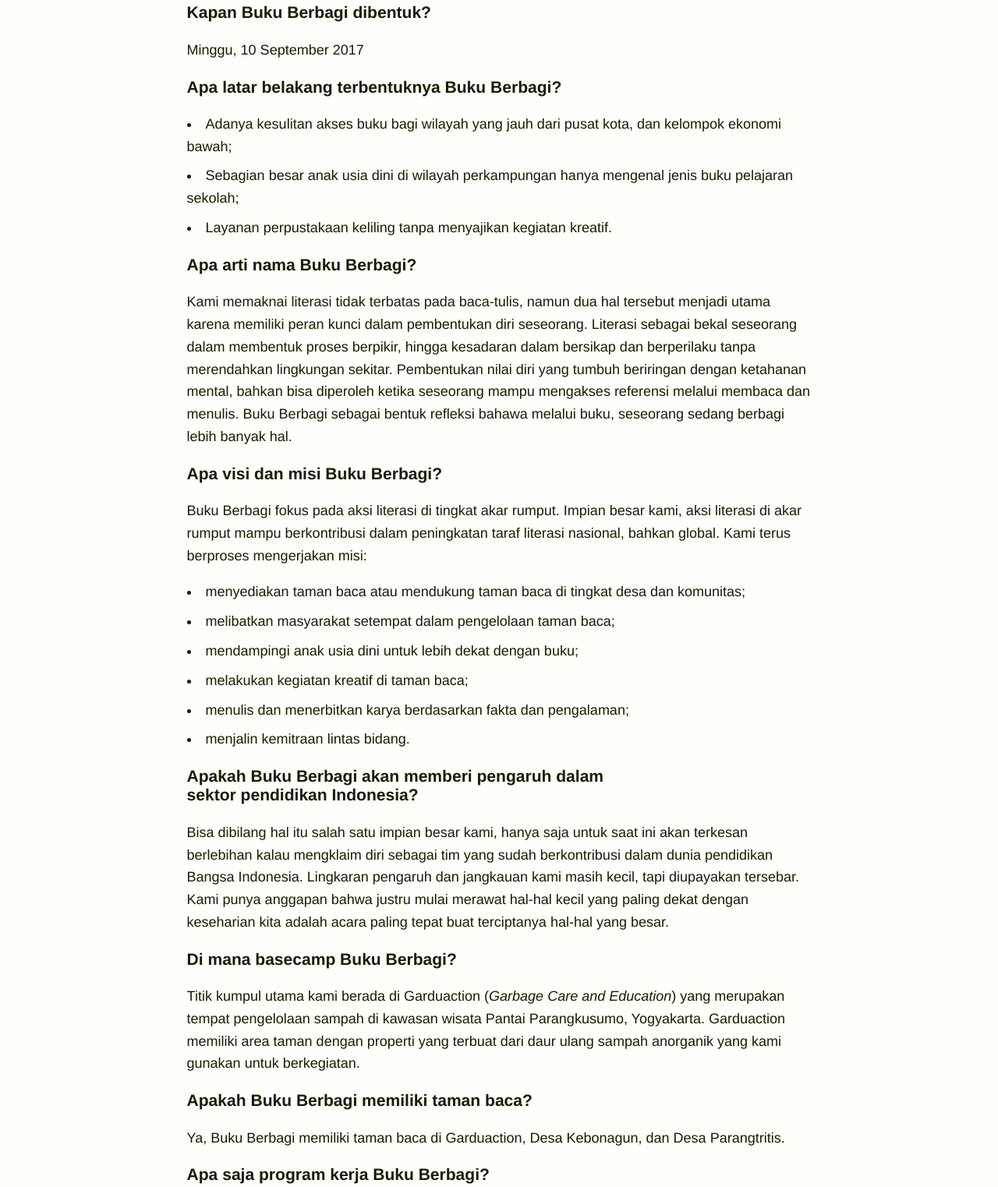
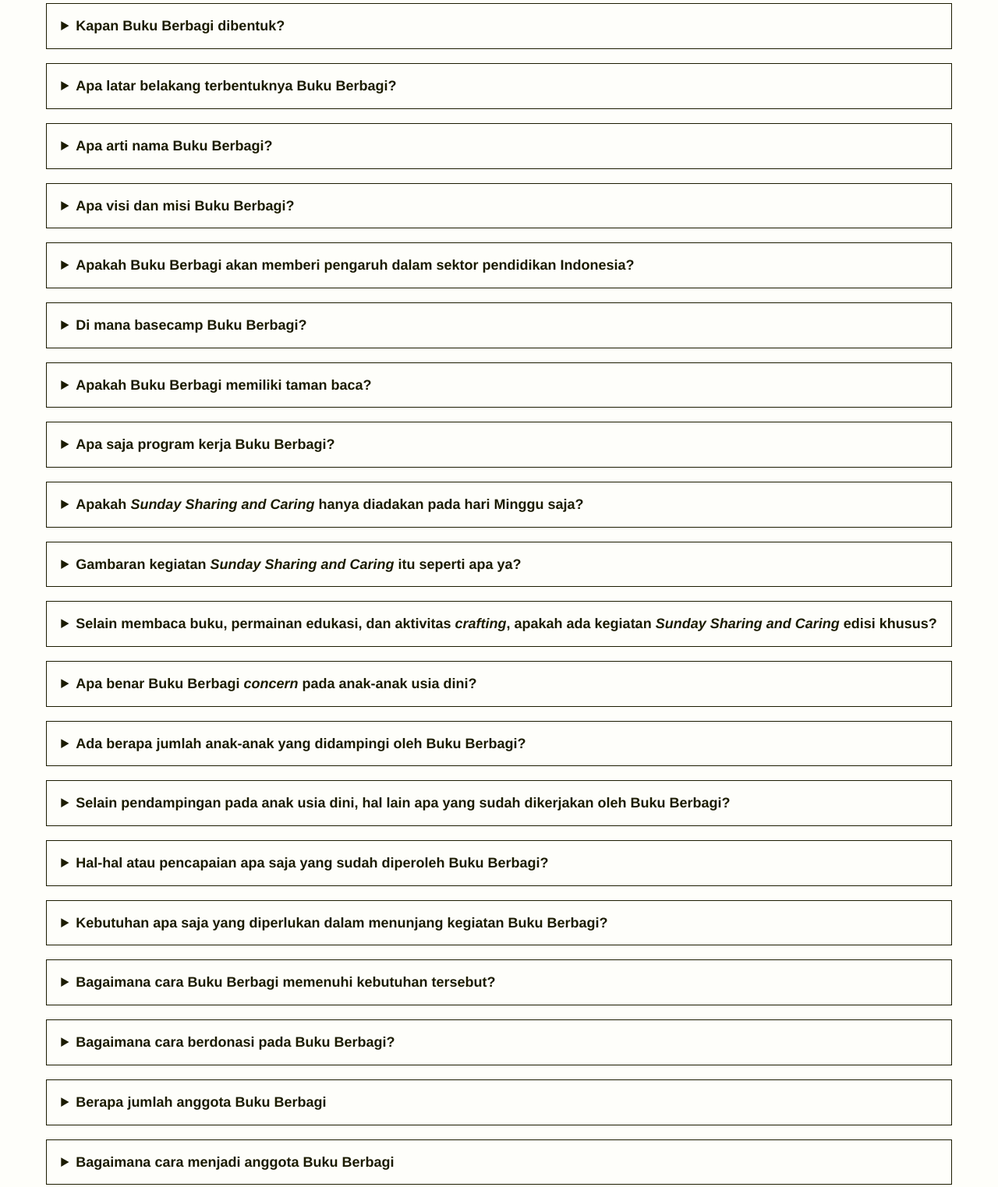
Before and after one commit to kca485/bukuberbagi, an Eleventy site: page src/index.njk in a window 1280 px wide. Shown: the part 877-2400 px from the top of the page at 78% size. Built offline with nearby package versions, Linux system fonts and the light colour scheme; Eleventy itself is replaced by a stand-in of ours; files that its build step writes are made by us from their sources.

Commit message:
make the faq to be accordions

```diff
--- a/src/index.njk
+++ b/src/index.njk
@@ -21,17 +21,28 @@
 <div class="main">
   <h2>Tanya-Jawab Seputar Buku Berbagi</h2>
 
-  <h3>Kapan Buku Berbagi dibentuk?</h3>
+  <details>
+    <summary>
+      Kapan Buku Berbagi dibentuk?
+    </summary>
     <p>Minggu, 10 September 2017</p>
+  </details>
 
-  <h3>Apa latar belakang terbentuknya Buku Berbagi?</h3>
+  <details>
+    <summary>
+      Apa latar belakang terbentuknya Buku Berbagi?
+    </summary>
     <ul>
       <li>Adanya kesulitan akses buku bagi wilayah yang jauh dari pusat kota, dan kelompok ekonomi bawah;</li>
       <li>Sebagian besar anak usia dini di wilayah perkampungan hanya mengenal jenis buku pelajaran sekolah;</li>
       <li>Layanan perpustakaan keliling tanpa menyajikan kegiatan kreatif.</li>
     </ul>
+  </details>
 
-  <h3>Apa arti nama Buku Berbagi?</h3>
+  <details>
+    <summary>
+      Apa arti nama Buku Berbagi?
+    </summary>
     <p>
       Kami memaknai literasi tidak terbatas pada baca-tulis,
       namun dua hal tersebut menjadi utama karena memiliki peran kunci dalam pembentukan diri seseorang.
@@ -41,8 +52,12 @@
       bahkan bisa diperoleh ketika seseorang mampu mengakses referensi melalui membaca dan menulis.
       Buku Berbagi sebagai bentuk refleksi bahawa melalui buku, seseorang sedang berbagi lebih banyak hal.
     </p>
+  </details>
 
-  <h3>Apa visi dan misi Buku Berbagi?</h3>
+  <details>
+    <summary>
+      Apa visi dan misi Buku Berbagi?
+    </summary>
     <p>
       Buku Berbagi fokus pada aksi literasi di tingkat akar rumput.
       Impian besar kami, aksi literasi di akar rumput mampu
@@ -57,8 +72,12 @@
       <li>menulis dan menerbitkan karya berdasarkan fakta dan pengalaman;</li>
       <li>menjalin kemitraan lintas bidang.</li>
     </ul>
+  </details>
 
-  <h3>Apakah Buku Berbagi akan memberi pengaruh dalam sektor pendidikan Indonesia?</h3>
+  <details>
+    <summary>
+      Apakah Buku Berbagi akan memberi pengaruh dalam sektor pendidikan Indonesia?
+    </summary>
     <p>
       Bisa dibilang hal itu salah satu impian besar kami,
       hanya saja untuk saat ini akan terkesan berlebihan
@@ -67,21 +86,33 @@
       Kami punya anggapan bahwa justru mulai merawat hal-hal kecil yang paling dekat dengan keseharian kita
       adalah acara paling tepat buat terciptanya hal-hal yang besar.
     </p>
+  </details>
 
-  <h3>Di mana basecamp Buku Berbagi?</h3>
+  <details>
+    <summary>
+      Di mana basecamp Buku Berbagi?
+    </summary>
     <p>
       Titik kumpul utama kami berada di <abbr>Garduaction</abbr> (<span lang="en">Garbage Care and Education</span>)
       yang merupakan tempat pengelolaan sampah di kawasan wisata Pantai Parangkusumo, Yogyakarta.
       <abbr>Garduaction</abbr> memiliki area taman dengan properti yang terbuat dari daur ulang sampah anorganik
       yang kami gunakan untuk berkegiatan.
     </p>
+  </details>
 
-  <h3>Apakah Buku Berbagi memiliki taman baca?</h3>
+  <details>
+    <summary>
+      Apakah Buku Berbagi memiliki taman baca?
+    </summary>
     <p>
       Ya, Buku Berbagi memiliki taman baca di <abbr>Garduaction</abbr>, Desa Kebonagun, dan Desa Parangtritis.
     </p>
+  </details>
 
-  <h3>Apa saja program kerja Buku Berbagi?</h3>
+  <details>
+    <summary>
+      Apa saja program kerja Buku Berbagi?
+    </summary>
     <p>
       Program tetap kami bernama <span lang="en">Sunday Sharing and Caring</span>
       yang berupa kegiatan untuk anak-anak usia dini.
@@ -89,11 +120,19 @@
       <span lang="en">Sunday Sharing and Caring</span> juga dilakukan di luar Taman Baca Buku Berbagi
       dengan jadwal sesuai keperluan atau ketika ada gagasan dan rekomendasi dari relasi Buku Berbagi.
     </p>
+  </details>
 
-  <h3>Apakah <span lang="en">Sunday Sharing and Caring</span> hanya diadakan pada hari Minggu saja?</h3>
+  <details>
+    <summary>
+      Apakah <span lang="en">Sunday Sharing and Caring</span> hanya diadakan pada hari Minggu saja?
+    </summary>
     <p>Ya, seperti namanya, hanya pada hari Minggu.</p>
+  </details>
 
-  <h3>Gambaran kegiatan <span lang="en">Sunday Sharing and Caring</span> itu seperti apa ya?</h3>
+  <details>
+    <summary>
+      Gambaran kegiatan <span lang="en">Sunday Sharing and Caring</span> itu seperti apa ya?
+    </summary>
     <p>
       Pertemuan antara kakak relawan Buku Berbagi dan adik-adik asuhnya
       diawali dengan kegiatan membaca buku yang tersedia.
@@ -101,24 +140,30 @@
       Pertemuan dilanjutkan dengan permainan edukasi
       atau aktifitas <span lang="en">crafting</span> dengan bahan baku sampah anorganik.
     </p>
+  </details>
 
-  <h3>
+  <details>
+    <summary>
       Selain membaca buku, permainan edukasi, dan aktivitas <span lang="en">crafting</span>,
       apakah ada kegiatan <span lang="en">Sunday Sharing and Caring</span> edisi khusus?
-  </h3>
+    </summary>
     <p>
       Ada. Biasanya berupa lomba, kunjungan ke museum, atau pentas seni.
       Kegiatan tersebut tergantung pada donatur yang menginginkan dibuatkan acara khusus untuk adik-adik asuh kami.
     </p>
+  </details>
 
-  <h3>Apa benar Buku Berbagi <span lang="en">concern</span> pada anak-anak usia dini?</h3>
+  <details>
+    <summary>Apa benar Buku Berbagi <span lang="en">concern</span> pada anak-anak usia dini?</summary>
     <p>
       Bisa dibilang seperti itu.
       Kami mempunyai pandangan bahwa hal terpenting yang bisa diselamatkan oleh bangsa ini
       adalah anak-anak usia dini si calon penyelamat bangsa itu sendiri.
     </p>
+  </details>
 
-  <h3>Ada berapa jumlah anak-anak yang didampingi oleh Buku Berbagi?</h3>
+  <details>
+    <summary>Ada berapa jumlah anak-anak yang didampingi oleh Buku Berbagi?</summary>
     <p>
       Setiap kegiatan yang datang sekitar 25 anak.
       Separuh dari mereka memang belum rutin hadir karena berbagai hal.
@@ -126,8 +171,10 @@
       karena pilihan mereka pada menonton televisi dan membantu orang tua berjualan
       supaya mendapat tambahan uang jajan.
     </p>
+  </details>
 
-  <h3>Selain pendampingan pada anak usia dini, hal lain apa yang sudah dikerjakan oleh Buku Berbagi?</h3>
+  <details>
+    <summary>Selain pendampingan pada anak usia dini, hal lain apa yang sudah dikerjakan oleh Buku Berbagi?</summary>
     <ul>
       <li>
         Pemeliharaan dan pengelolaan taman baca
@@ -155,8 +202,10 @@
       <li>Operasional dapur umum setiap kegiatan <span lang="en">Sunday Sharing and Caring</span>;</li>
       <li>Forum diskusi tematik bagi para relawan.</li>
     </ul>
+  </details>
 
-  <h3>Hal-hal atau pencapaian apa saja yang sudah diperoleh Buku Berbagi?</h3>
+  <details>
+    <summary>Hal-hal atau pencapaian apa saja yang sudah diperoleh Buku Berbagi?</summary>
     <ul>
       <li>
         Penelitian <span lang="en">social enterprises</span>
@@ -167,8 +216,10 @@
       </li>
       <li>Pemenang pertama lomba video “Pahlawan Muda” yang diselenggarakan oleh IndiHome.</li>
     </ul>
+  </details>
 
-  <h3>Kebutuhan apa saja yang diperlukan dalam menunjang kegiatan Buku Berbagi?</h3>
+  <details>
+    <summary>Kebutuhan apa saja yang diperlukan dalam menunjang kegiatan Buku Berbagi?</summary>
     <ul>
       <li>Buku original kategori bacaan anak dan umum, kecuali buku pelajaran</li>
       <li>Rak buku</li>
@@ -180,23 +231,32 @@
       <li>Alat dan bahan keterampilan: kertas origami, pernak-pernik kerajinan tangan, gunting, lem, dan lainnya</li>
       <li>Uang</li>
     </ul>
+  </details>
 
-  <h3>Bagaimana cara Buku Berbagi memenuhi kebutuhan tersebut?</h3>
+  <details>
+    <summary>Bagaimana cara Buku Berbagi memenuhi kebutuhan tersebut?</summary>
     <p>Mebuka donasi</p>
+  </details>
 
-  <h3>Bagaimana cara berdonasi pada Buku Berbagi?</h3>
+  <details>
+    <summary>Bagaimana cara berdonasi pada Buku Berbagi?</summary>
     <ol>
       <li>Konfirmasi jenis donasi</li>
       <li>Pengiriman donasi memakai jasa ekspedisi atau bertemu dengan tim Buku Berbagi pada tempat yang disepakati</li>
       <li>Bisa juga langsung mengantar donasi ke <abbr>Garduaction</abbr></li>
     </ol>
+  </details>
 
-  <h3>Berapa jumlah anggota Buku Berbagi</h3>
+  <details>
+    <summary>Berapa jumlah anggota Buku Berbagi</summary>
     <p>Kami dibersamai sekitar 20 relawan</p>
+  </details>
 
-  <h3>Bagaimana cara menjadi anggota Buku Berbagi</h3>
+  <details>
+    <summary>Bagaimana cara menjadi anggota Buku Berbagi</summary>
     <ol>
       <li>Langsung bergabung dan aktif dalam <span lang="en">Sunday Sharing and Caring</span> di <abbr>Garduaction</abbr></li>
       <li>Melakukan pendaftaran pada penyelenggaraan <span lang="en">open recruitment</span> setiap awal tahun</li>
     </ol>
+  </details>
 </div>
--- a/src/styles/base.css
+++ b/src/styles/base.css
@@ -20,8 +20,8 @@
   max-width: 50ch
 }
 
-main, footer {
-  margin: auto;
+main {
+  margin-bottom: 4em;
 }
 
 p, li {
@@ -59,6 +59,21 @@
   content: '~ ';
 }
 
+details {
+  border: solid 1px var(--color-neutral-dark);
+  padding: 1em 1em 0;
+}
+
+summary {
+  margin: -1em -1em 0;
+  padding: 1em;
+  font-weight: 600;
+}
+
+details[open] summary {
+  border-bottom: solid 1px var(--color-neutral-dark);
+}
+
 span[lang] {
   font-style: italic;
 }
--- a/src/styles/beranda.css
+++ b/src/styles/beranda.css
@@ -25,3 +25,7 @@
 #welcome p {
   font-style: italic;
 }
+
+details {
+  margin: 1em 0;
+}
```
Lines whose indentation alone changed are shown as unchanged.
